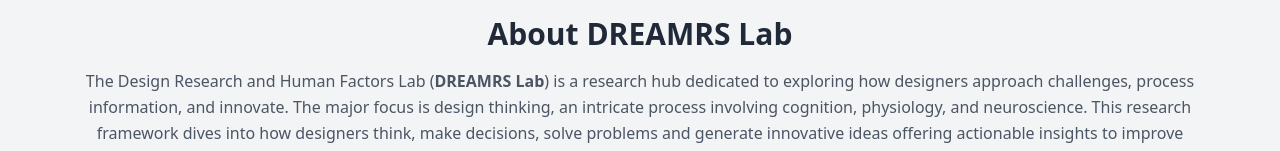
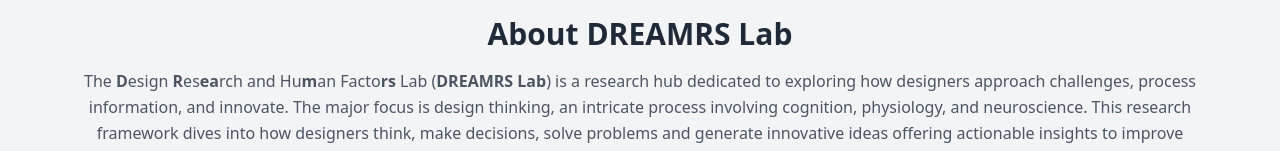
Before and after one commit to AyushMelty/Webdev, a plain HTML site: page index.html in a window 1280 px wide. Shown: the part 744-895 px from the top of the page. Drawn offline with nearby package versions, Linux system fonts and the light colour scheme.

Commit message:
Add files via upload

```diff
--- a/index.html
+++ b/index.html
@@ -56,7 +56,7 @@
           <div class="text-center mb-12">
             <h2 class="text-3xl font-bold text-gray-800">About DREAMRS Lab</h2>
             <p class="mt-4 text-gray-600 leading-relaxed">
-              The Design Research and Human Factors Lab (<strong>DREAMRS Lab</strong>) is a research hub dedicated to exploring how designers approach challenges, process information, and innovate. The major focus is design thinking, an intricate process involving cognition, physiology, and neuroscience. This research framework dives into how designers think, make decisions, solve problems and generate innovative ideas offering actionable insights to improve design practices which further impacts human experiences, behaviors, and performance in various contexts, ranging from consumer products to complex systems.
+              The <b>D</b>esign <b>R</b>es<b>ea</b>rch and Hu<b>m</b>an Facto<b>rs</b> Lab (<strong>DREAMRS Lab</strong>) is a research hub dedicated to exploring how designers approach challenges, process information, and innovate. The major focus is design thinking, an intricate process involving cognition, physiology, and neuroscience. This research framework dives into how designers think, make decisions, solve problems and generate innovative ideas offering actionable insights to improve design practices which further impacts human experiences, behaviors, and performance in various contexts, ranging from consumer products to complex systems.
             </p>
             <p class="mt-4 text-gray-600 leading-relaxed">
               The lab focuses on how designers create solutions that optimize usability, safety, efficiency, feasibility and overall user satisfaction. These insights fuel innovative approaches to design that cater not only to functional requirements but also to the emotional and cognitive needs of users.
```
